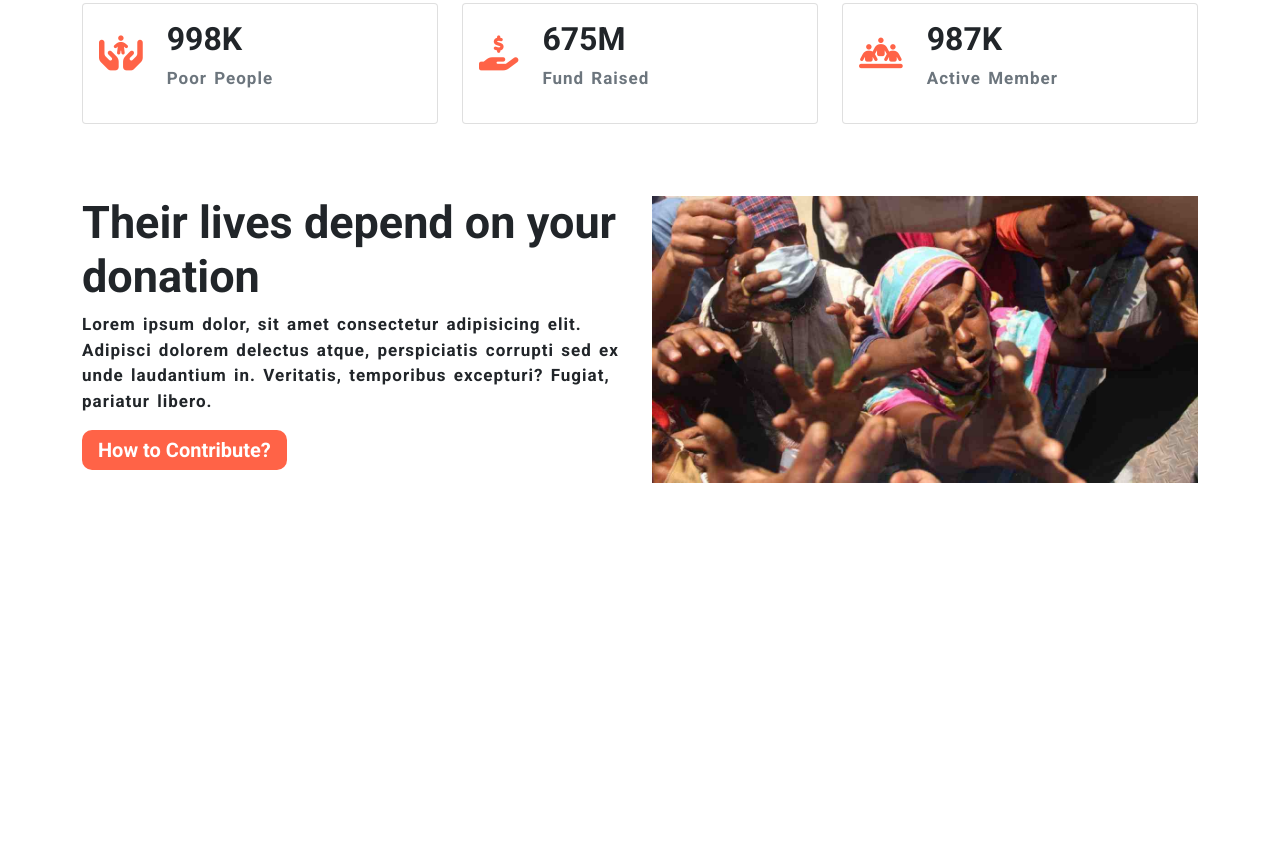
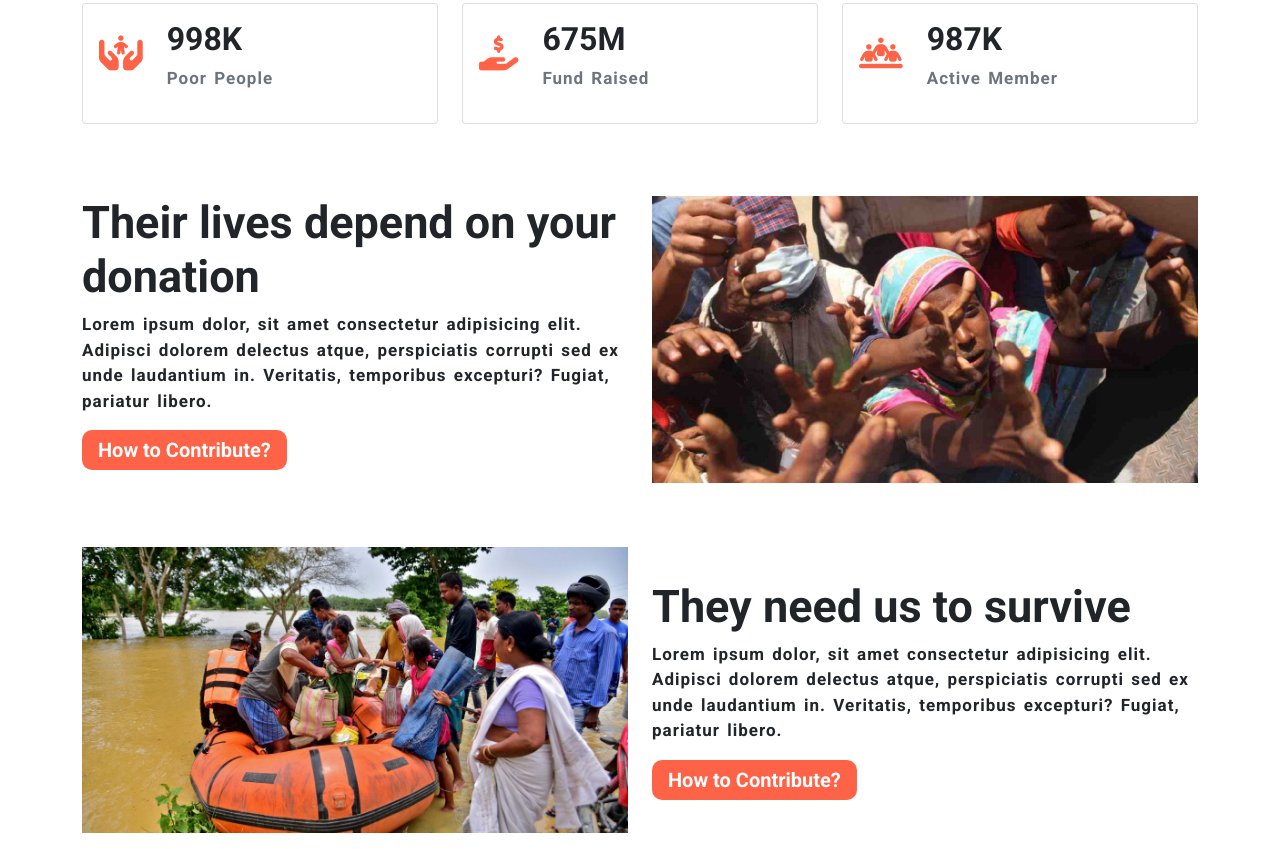
Before and after one commit to marufurs4294/Donate-Todays, a plain HTML site: page index.html in a window 1280 px wide. Shown: the part 1606-2455 px from the top of the page. Before the commit the page ends 2137 px from the top, so only its background shows below. Drawn offline with nearby package versions, Linux system fonts and the light colour scheme.

Commit message:
survive added

```diff
--- a/index.html
+++ b/index.html
@@ -176,15 +176,48 @@
           <div class="col-lg-6">
             <div class="donation-content">
               <h1>Their lives depend on your donation</h1>
-      <p>Lorem ipsum dolor, sit amet consectetur adipisicing elit. Adipisci dolorem delectus atque, perspiciatis corrupti sed ex unde laudantium in. Veritatis, temporibus excepturi? Fugiat, pariatur libero.</p>
-      <a type="button" class="btn btn-tomato" href="">How to Contribute?</a>
+              <p>
+                Lorem ipsum dolor, sit amet consectetur adipisicing elit.
+                Adipisci dolorem delectus atque, perspiciatis corrupti sed ex
+                unde laudantium in. Veritatis, temporibus excepturi? Fugiat,
+                pariatur libero.
+              </p>
+              <a type="button" class="btn btn-tomato" href=""
+                >How to Contribute?</a
+              >
             </div>
           </div>
           <div class="col-lg-6">
             <div class="dontaion-image">
-      <img class="img-fluid" src="./images/donation8.jpg" alt="">
+              <img class="img-fluid" src="./images/donation8.jpg" alt="" />
             </div>
+          </div>
+        </div>
+      </div>
+    </section>
 
+    <!-- Survive Section -->
+    <section class="survive-section py-3">
+      <div class="container">
+        <div class="row g-4">
+          <div class="col-lg-6">
+            <div class="dontaion-image">
+              <img class="img-fluid" src="./images/donation5.jpg" alt="" />
+            </div>
+          </div>
+          <div class="col-lg-6 d-flex align-items-center">
+            <div class="donation-content">
+              <h1>They need us to survive</h1>
+              <p>
+                Lorem ipsum dolor, sit amet consectetur adipisicing elit.
+                Adipisci dolorem delectus atque, perspiciatis corrupti sed ex
+                unde laudantium in. Veritatis, temporibus excepturi? Fugiat,
+                pariatur libero.
+              </p>
+              <a type="button" class="btn btn-tomato" href=""
+                >How to Contribute?</a
+              >
+            </div>
           </div>
         </div>
       </div>
```
Lines whose indentation alone changed are shown as unchanged.
